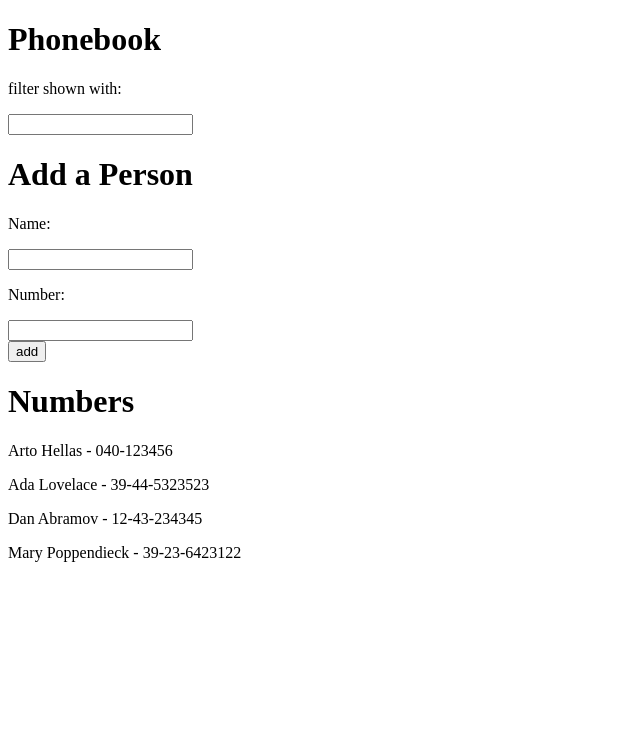
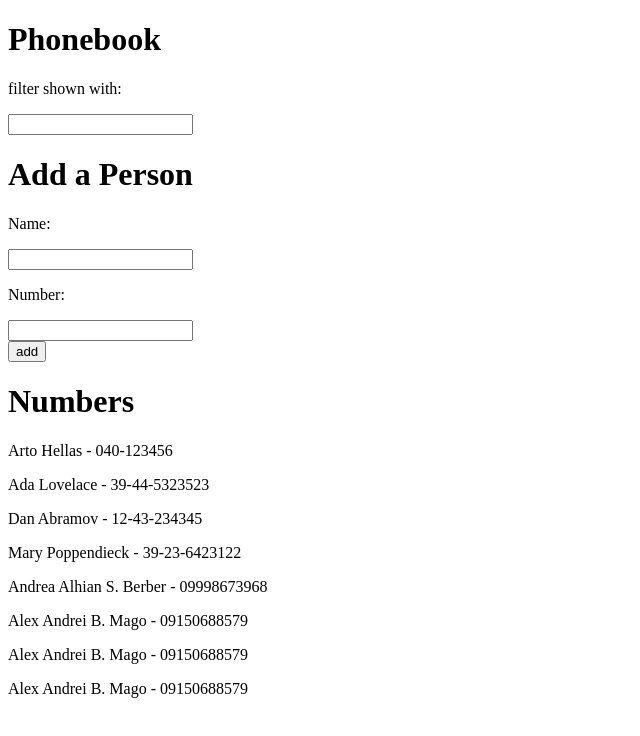
Before and after one commit to alexandreimago1-bit/react-typescript, a React (Vite) app in the folder part2/part2-exercises/phonebook/: page / in a window 1280 px wide. Shown: the top 736 px of the page, without its empty margins (0-640 px from the left). Built offline with nearby package versions, Linux system fonts and the light colour scheme; data requests are answered from the project's data file.

Commit message:
Finished 2.12, Added service.js file to handle axios requests. Updated App.jsx to use service.js for fetching data from the server.

```diff
--- a/part2/part2-exercises/phonebook/db.json
+++ b/part2/part2-exercises/phonebook/db.json
@@ -1,5 +1,5 @@
 {
-  "persons":[
+  "persons": [
     {
       "name": "Arto Hellas",
       "number": "040-123456",
@@ -19,6 +19,27 @@
       "name": "Mary Poppendieck",
       "number": "39-23-6423122",
       "id": "4"
+    },
+    {
+      "name": "Andrea Alhian S. Berber",
+      "number": "09998673968",
+      "id": "iAXO_pO1GOM"
+    },
+    {
+      "name": "Alex Andrei B. Mago",
+      "number": "09150688579",
+      "id": "7J1a1F4A7GU"
+    },
+    {
+      "name": "Alex Andrei B. Mago",
+      "number": "09150688579",
+      "id": "6CyBBsfBH-A"
+    },
+    {
+      "name": "Alex Andrei B. Mago",
+      "number": "09150688579",
+      "id": "l4QomlTAxPY"
     }
-  ]
+  ],
+  "$schema": "./node_modules/json-server/schema.json"
 }
--- a/part2/part2-exercises/phonebook/src/App.jsx
+++ b/part2/part2-exercises/phonebook/src/App.jsx
@@ -1,5 +1,7 @@
 import { useState,useEffect } from 'react'
 import axios from 'axios'
+import personsService from './service/service'
+
 const HeaderDisplay = ({ text }) => {
   return(
     <h1>{text}</h1>
@@ -58,10 +60,11 @@ const App = () => {
   useEffect(() => {
     console.log('effect')
     axios
-      .get('http://localhost:3001/persons')
-      .then(response => {
+      personsService
+      .getAll()
+      .then(initialPersons => {
         console.log('promise fulfilled')
-        setPersons(response.data)
+        setPersons(initialPersons)
       })
   },[])
 
@@ -80,7 +83,14 @@ const App = () => {
       number: newNumber.trim(),
       id: String(persons.length + 1)
       }
-      setPersons(persons.concat(personObject))
+      axios
+        .post('http://localhost:3001/persons', personObject)
+        .then(response => {
+            setPersons(persons.concat(response.data))
+            console.log('promise fulfilled', response.data)
+        })
+
+
     }
     setNewName('')
     setNewNumber('')
--- /dev/null
+++ b/part2/part2-exercises/phonebook/src/service/service.js
@@ -0,0 +1,10 @@
+import axios from 'axios'
+
+const baseURL = 'http://localhost:3001/persons'
+
+const getAll = () => {
+    const request = axios.get(baseURL)
+    return request.then(response => response.data)
+}
+
+export default { getAll }
```
